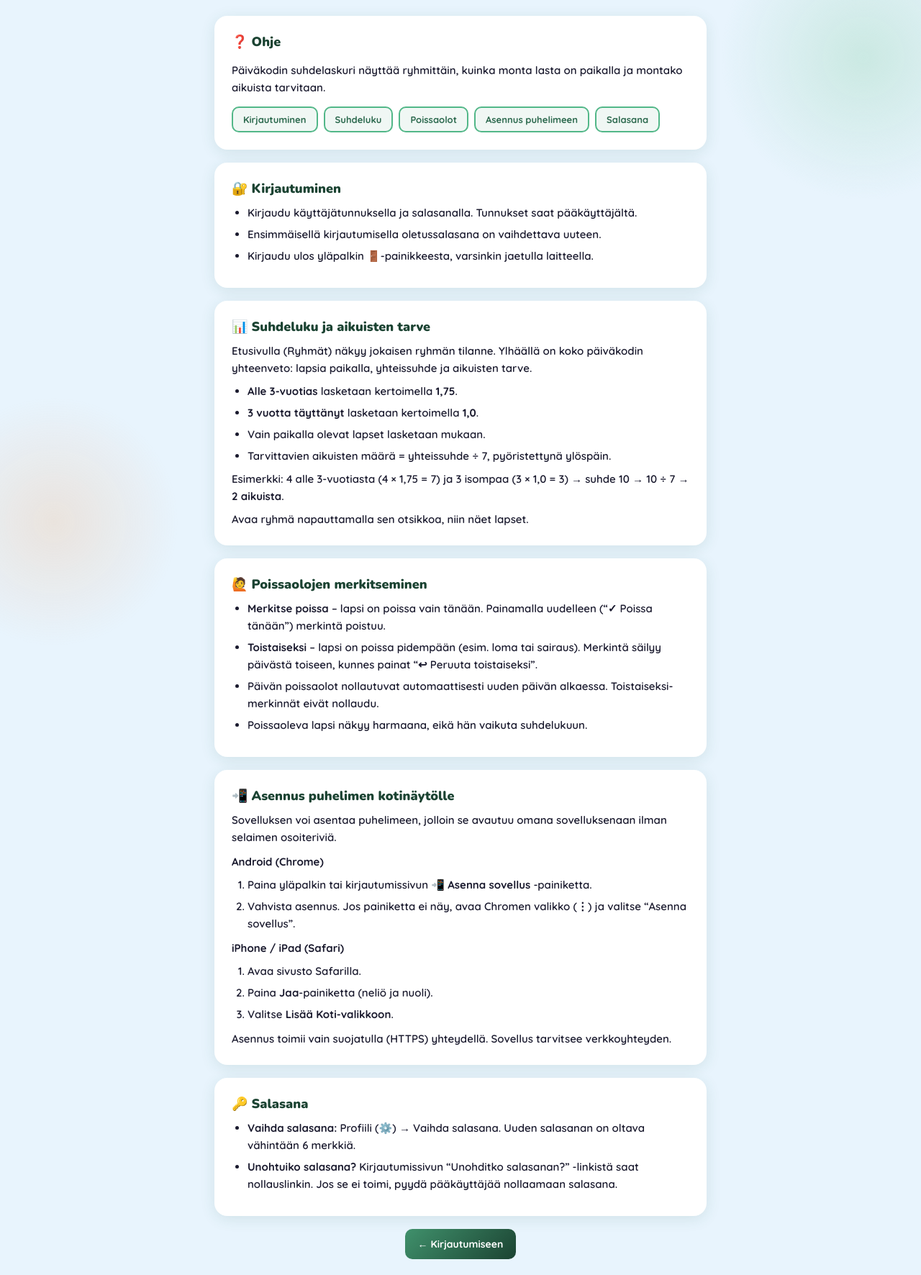
After one commit to raptaqua/paivakoti, a PHP site: page /help.php in a window 1280 px wide. The commit adds this page. Shown: the whole page at 72% size. Run offline with PHP 8.4, Linux system fonts and the light colour scheme.

Commit message:
Add help page
Co-Authored-By: Claude Sonnet 5.5 <noreply@anthropic.com>
Claude-Session: https://claude.ai/code/session_01UkvKNRLZoaZVnFbxkxGtXB

```diff
--- /dev/null
+++ b/help.php
@@ -0,0 +1,128 @@
+<?php
+require_once __DIR__ . '/includes/auth.php';
+require_once __DIR__ . '/includes/layout.php';
+
+$user    = currentUser();
+$isAdmin = $user && $user['role'] === 'admin';
+
+htmlHead('Ohje');
+?>
+<style>
+.help h2{font-family:'Nunito',sans-serif;font-weight:900;font-size:18px;color:var(--forest-dark);margin-bottom:10px}
+.help p,.help li{font-size:15px;line-height:1.6;font-weight:600}
+.help ul,.help ol{padding-left:22px;margin:8px 0}
+.help li{margin-bottom:6px}
+.help .toc{display:flex;flex-wrap:wrap;gap:8px}
+.help .toc a{background:var(--mist);border:2px solid var(--leaf-dark);color:var(--forest);padding:8px 14px;border-radius:10px;font-weight:700;font-size:13px;text-decoration:none}
+.help code{background:var(--mist);padding:2px 6px;border-radius:5px;font-size:13px}
+.help table td,.help table th{padding:8px 10px}
+</style>
+<?php if ($user) topbar($user, 'help'); ?>
+
+<div class="page help" style="max-width:720px">
+
+  <div class="card">
+    <div class="card-title">❓ Ohje</div>
+    <p>Päiväkodin suhdelaskuri näyttää ryhmittäin, kuinka monta lasta on paikalla ja montako aikuista tarvitaan.</p>
+    <div class="toc" style="margin-top:14px">
+      <a href="#kirjautuminen">Kirjautuminen</a>
+      <a href="#suhdeluku">Suhdeluku</a>
+      <a href="#poissaolot">Poissaolot</a>
+      <a href="#asennus">Asennus puhelimeen</a>
+      <a href="#salasana">Salasana</a>
+      <?php if ($isAdmin): ?><a href="#hallinta">Hallinta (admin)</a><?php endif; ?>
+    </div>
+  </div>
+
+  <div class="card" id="kirjautuminen">
+    <h2>🔐 Kirjautuminen</h2>
+    <ul>
+      <li>Kirjaudu käyttäjätunnuksella ja salasanalla. Tunnukset saat pääkäyttäjältä.</li>
+      <li>Ensimmäisellä kirjautumisella oletussalasana on vaihdettava uuteen.</li>
+      <li>Kirjaudu ulos yläpalkin 🚪-painikkeesta, varsinkin jaetulla laitteella.</li>
+    </ul>
+  </div>
+
+  <div class="card" id="suhdeluku">
+    <h2>📊 Suhdeluku ja aikuisten tarve</h2>
+    <p>Etusivulla (Ryhmät) näkyy jokaisen ryhmän tilanne. Ylhäällä on koko päiväkodin yhteenveto: lapsia paikalla, yhteissuhde ja aikuisten tarve.</p>
+    <ul>
+      <li><strong>Alle 3-vuotias</strong> lasketaan kertoimella <strong>1,75</strong>.</li>
+      <li><strong>3 vuotta täyttänyt</strong> lasketaan kertoimella <strong>1,0</strong>.</li>
+      <li>Vain paikalla olevat lapset lasketaan mukaan.</li>
+      <li>Tarvittavien aikuisten määrä = yhteissuhde ÷ 7, pyöristettynä ylöspäin.</li>
+    </ul>
+    <p>Esimerkki: 4 alle 3-vuotiasta (4 × 1,75 = 7) ja 3 isompaa (3 × 1,0 = 3) → suhde 10 → 10 ÷ 7 → <strong>2 aikuista</strong>.</p>
+    <p style="margin-top:8px">Avaa ryhmä napauttamalla sen otsikkoa, niin näet lapset.</p>
+  </div>
+
+  <div class="card" id="poissaolot">
+    <h2>🙋 Poissaolojen merkitseminen</h2>
+    <ul>
+      <li><strong>Merkitse poissa</strong> – lapsi on poissa vain tänään. Painamalla uudelleen (“✓ Poissa tänään”) merkintä poistuu.</li>
+      <li><strong>Toistaiseksi</strong> – lapsi on poissa pidempään (esim. loma tai sairaus). Merkintä säilyy päivästä toiseen, kunnes painat “↩ Peruuta toistaiseksi”.</li>
+      <li>Päivän poissaolot nollautuvat automaattisesti uuden päivän alkaessa. Toistaiseksi-merkinnät eivät nollaudu.</li>
+      <li>Poissaoleva lapsi näkyy harmaana, eikä hän vaikuta suhdelukuun.</li>
+    </ul>
+  </div>
+
+  <div class="card" id="asennus">
+    <h2>📲 Asennus puhelimen kotinäytölle</h2>
+    <p>Sovelluksen voi asentaa puhelimeen, jolloin se avautuu omana sovelluksenaan ilman selaimen osoiteriviä.</p>
+    <p style="margin-top:10px"><strong>Android (Chrome)</strong></p>
+    <ol>
+      <li>Paina yläpalkin tai kirjautumissivun <strong>📲 Asenna sovellus</strong> -painiketta.</li>
+      <li>Vahvista asennus. Jos painiketta ei näy, avaa Chromen valikko (⋮) ja valitse “Asenna sovellus”.</li>
+    </ol>
+    <p style="margin-top:10px"><strong>iPhone / iPad (Safari)</strong></p>
+    <ol>
+      <li>Avaa sivusto Safarilla.</li>
+      <li>Paina <strong>Jaa</strong>-painiketta (neliö ja nuoli).</li>
+      <li>Valitse <strong>Lisää Koti-valikkoon</strong>.</li>
+    </ol>
+    <p style="margin-top:10px">Asennus toimii vain suojatulla (HTTPS) yhteydellä. Sovellus tarvitsee verkkoyhteyden.</p>
+  </div>
+
+  <div class="card" id="salasana">
+    <h2>🔑 Salasana</h2>
+    <ul>
+      <li><strong>Vaihda salasana:</strong> Profiili (⚙️) → Vaihda salasana. Uuden salasanan on oltava vähintään 6 merkkiä.</li>
+      <li><strong>Unohtuiko salasana?</strong> Kirjautumissivun “Unohditko salasanan?” -linkistä saat nollauslinkin. Jos se ei toimi, pyydä pääkäyttäjää nollaamaan salasana.</li>
+    </ul>
+  </div>
+
+  <?php if ($isAdmin): ?>
+  <div class="card" id="hallinta">
+    <h2>🛠️ Hallinta (pääkäyttäjä)</h2>
+    <p><strong>Ryhmät ja lapset</strong> (Hallinta)</p>
+    <ul>
+      <li>Lisää, muokkaa ja poista ryhmiä. Ryhmälle valitaan nimi ja emoji.</li>
+      <li>Lisää lapsia ryhmään nimellä ja iällä. Ikä määrää kertoimen (alle 3 v → 1,75).</li>
+      <li>Ryhmän tai lapsen poisto on pysyvä. Ryhmän poisto poistaa myös sen lapset.</li>
+    </ul>
+    <p style="margin-top:10px"><strong>Käyttäjät</strong></p>
+    <ul>
+      <li>Luo tunnuksia ja valitse rooli (Ohjaaja tai Admin).</li>
+      <li>Muokkaa nimeä ja roolia, aseta tili ei-aktiiviseksi tai nollaa käyttäjän salasana.</li>
+    </ul>
+    <p style="margin-top:10px"><strong>Uusi päivä</strong></p>
+    <ul>
+      <li>Etusivun <strong>🔄 Uusi päivä</strong> -painike nollaa päivän poissaolot käsin (toistaiseksi-merkinnät säilyvät).</li>
+    </ul>
+    <p style="margin-top:10px"><strong>Oikeudet</strong></p>
+    <div class="table-wrap"><table>
+      <tr><th></th><th>Ohjaaja</th><th>Admin</th></tr>
+      <tr><td>Ryhmät ja lapset näkyvillä</td><td>✅</td><td>✅</td></tr>
+      <tr><td>Poissaolojen merkintä</td><td>✅</td><td>✅</td></tr>
+      <tr><td>Lasten ja ryhmien muokkaus</td><td>❌</td><td>✅</td></tr>
+      <tr><td>Käyttäjien hallinta</td><td>❌</td><td>✅</td></tr>
+      <tr><td>Päivän nollaus</td><td>❌</td><td>✅</td></tr>
+    </table></div>
+  </div>
+  <?php endif; ?>
+
+  <?php if (!$user): ?>
+  <p style="text-align:center"><a class="btn btn-primary" href="index.php">← Kirjautumiseen</a></p>
+  <?php endif; ?>
+</div>
+<?php htmlFoot(); ?>
--- a/includes/auth.php
+++ b/includes/auth.php
@@ -30,7 +30,7 @@ function requireLogin(): array {
         exit;
     }
     // Force a password change before anything else (default admin password etc.)
-    if (!empty($user['must_change']) && !in_array(basename($_SERVER['SCRIPT_NAME']), ['profile.php', 'logout.php'], true)) {
+    if (!empty($user['must_change']) && !in_array(basename($_SERVER['SCRIPT_NAME']), ['profile.php', 'logout.php', 'help.php'], true)) {
         $prefix = basename(dirname($_SERVER['SCRIPT_NAME'])) === 'admin' ? '../' : '';
         header('Location: ' . $prefix . 'profile.php?force=1');
         exit;
--- a/includes/layout.php
+++ b/includes/layout.php
@@ -244,6 +244,7 @@ function topbar(array $user, string $active = ''): void {
     <?php endif; ?>
     <a href="<?= $base ?>/profile.php" class="topbar-btn <?= $active==='profile'?'active':'' ?>">⚙️</a>
     </span>
+    <a href="<?= $base ?>/help.php" class="topbar-btn <?= $active==='help'?'active':'' ?>" aria-label="Ohje">❓</a>
     <?php installButton(); ?>
     <a href="<?= $base ?>/logout.php" class="topbar-btn" aria-label="Kirjaudu ulos">🚪</a>
   </div>
--- a/index.php
+++ b/index.php
@@ -56,6 +56,7 @@ body{display:flex;align-items:center;justify-content:center;min-height:100vh;pad
 
   <?php installButton(true); ?>
 
+  <a href="help.php" class="forgot-link" style="display:block;margin-bottom:8px">❓ Ohje</a>
   <a href="reset_request.php" class="forgot-link">🔑 Unohditko salasanan?</a>
 </div>
 
```
Also changed, not shown: README.md.
